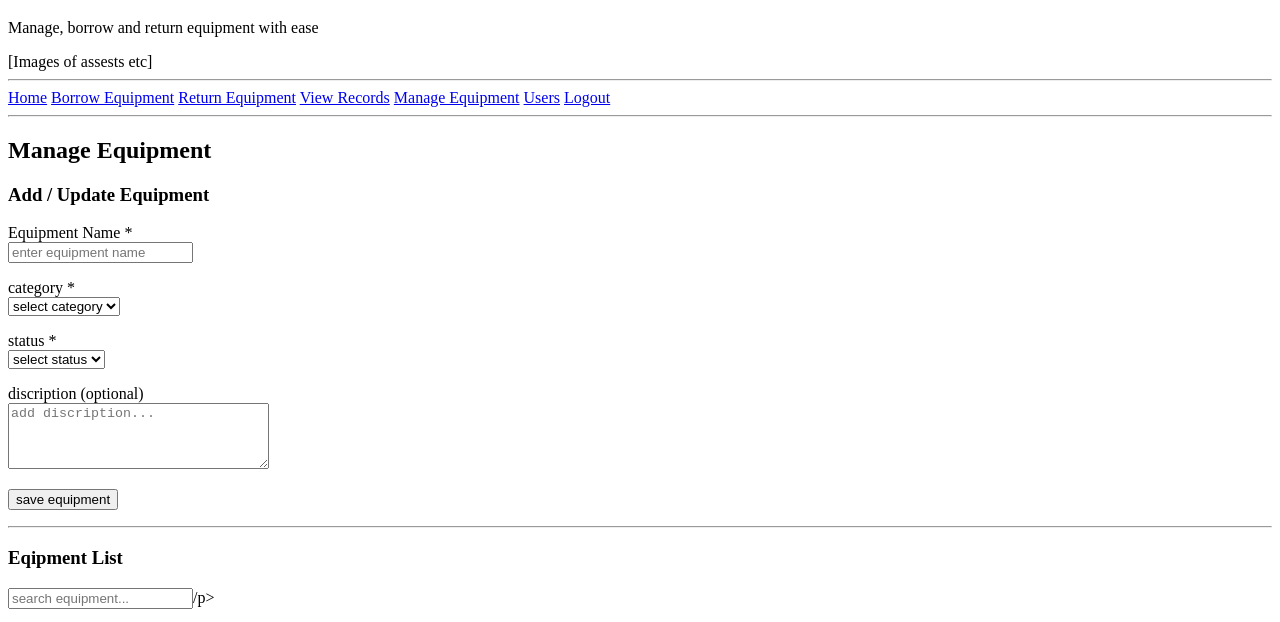
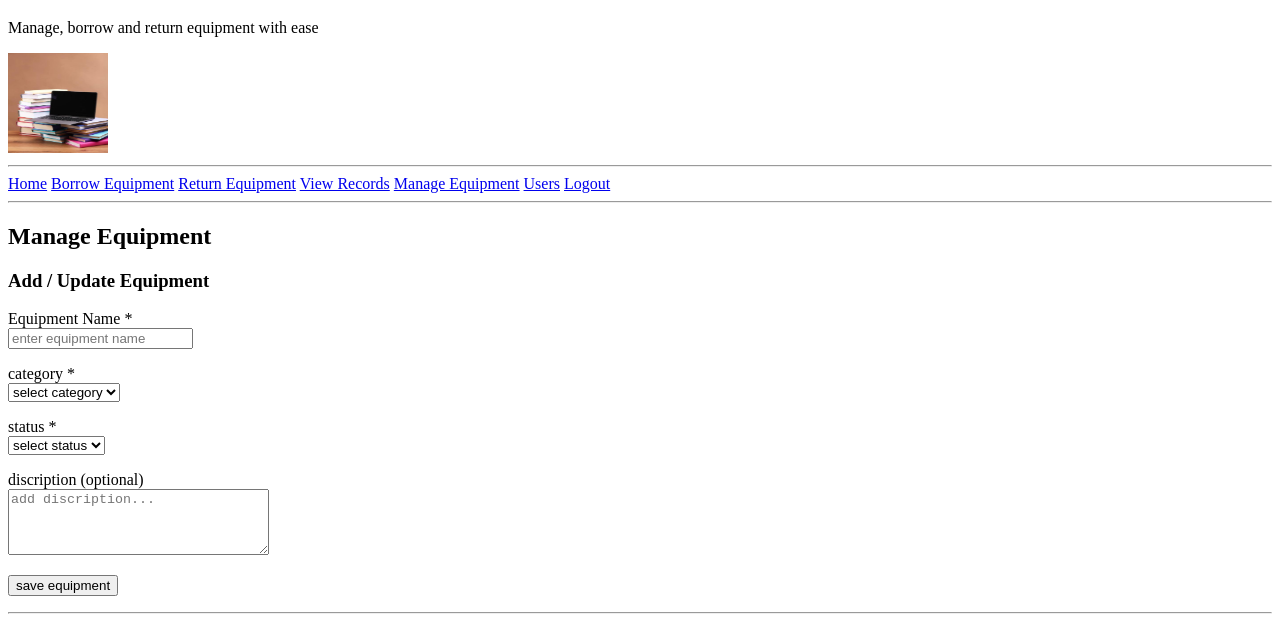
Before and after one commit to Sammygrac/Group8-project, a plain HTML site: page manage equipment.html in a window 1280 px wide. Shown: the part 173-795 px from the top of the page. Drawn offline with Linux system fonts and the light colour scheme.

Commit message:
Enhance manage equipment page layout and content
Updated the equipment management page to include a new image and improved layout.

```diff
--- a/manage equipment.html
+++ b/manage equipment.html
@@ -13,7 +13,9 @@
     <h1>Muni University Equipment Borrowing and Return Tracker</h1>
     <p>Manage, borrow and return equipment with ease</p>
 </div>
-<div>[Images of assests etc]</div>
+<div>
+    <img src="combinedEquipment.jpg" alt="Images of Equipments to be borrowed" width="100" height="100">
+</div>
 </header>
 <hr>
 <nav>
```
